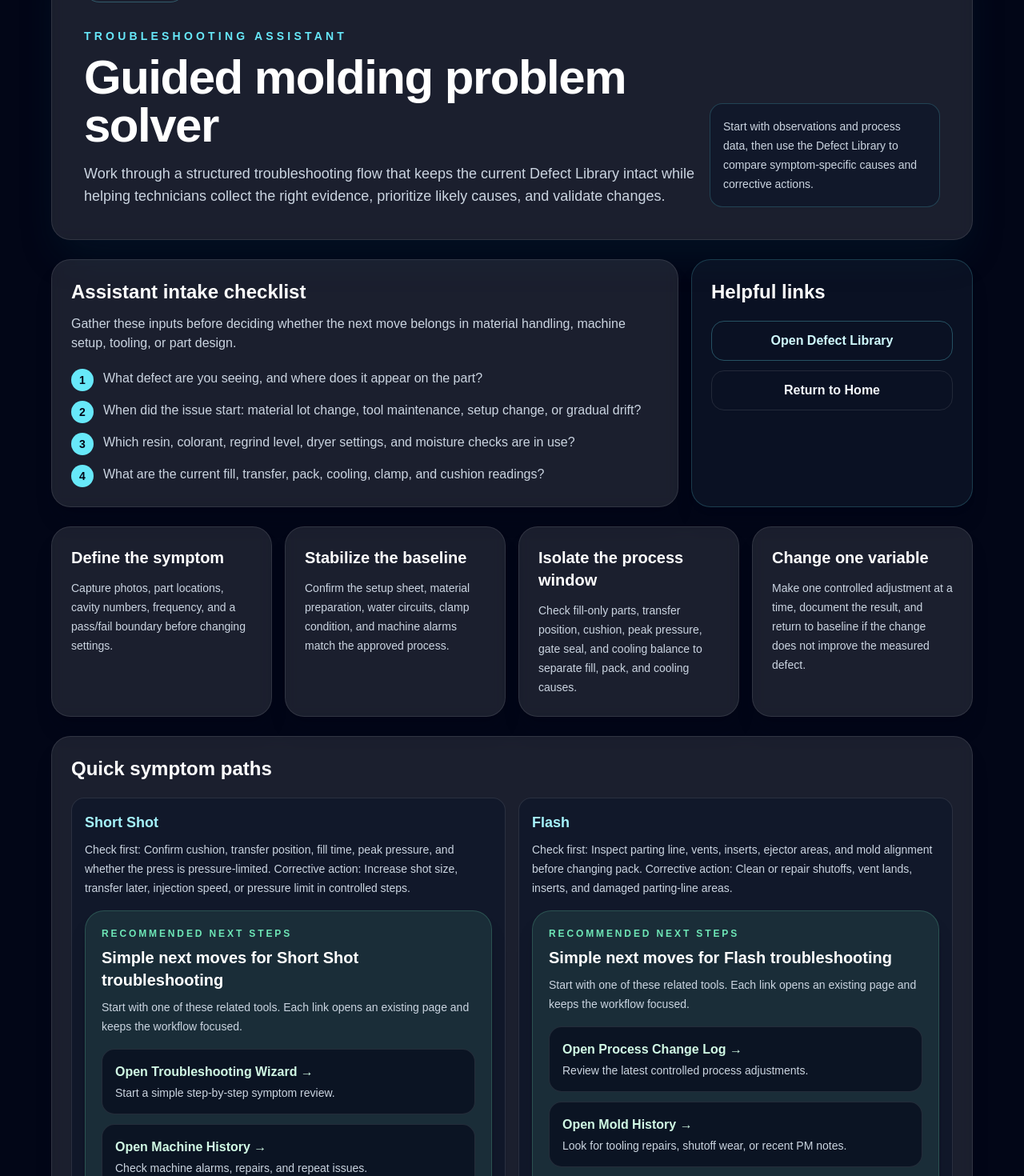
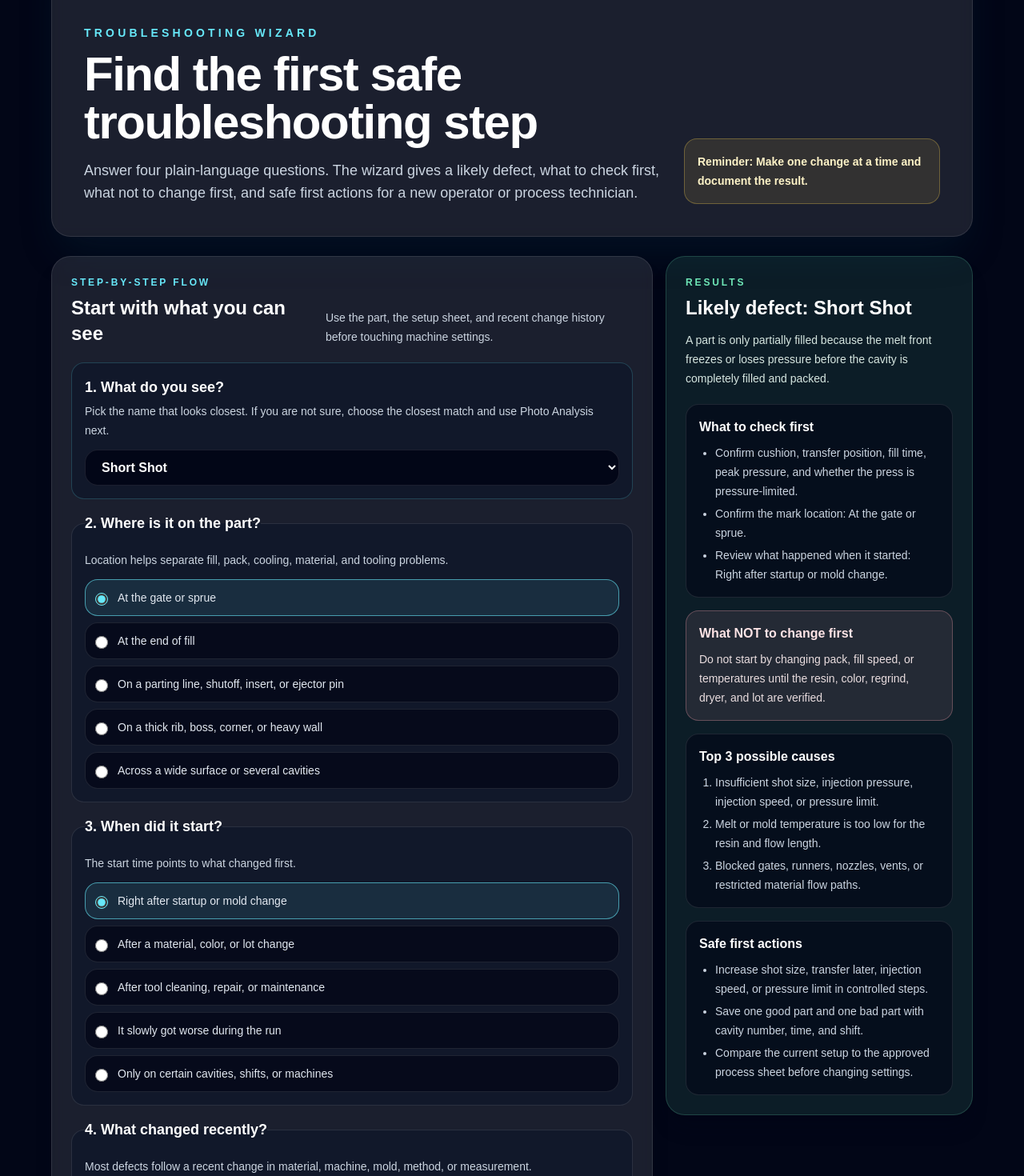
Before and after one commit to scottgraham2882-collab/molding-mentor-ai, a Next.js app: page /troubleshooting in a window 1280 px wide. Shown: the part 100-1570 px from the top of the page at 80% size. Built offline with nearby package versions, Linux system fonts and the light colour scheme.

Commit message:
Improve troubleshooting wizard

```diff
--- a/app/troubleshooting/page.tsx
+++ b/app/troubleshooting/page.tsx
@@ -1,47 +1,117 @@
+"use client";
+
 import Link from "next/link";
+import { useMemo, useState } from "react";
 
-import { RecommendedNextSteps } from "../../components/RecommendedNextSteps";
 import { defectGuides } from "../../lib/defect-data";
 
-const intakeQuestions = [
-  "What defect are you seeing, and where does it appear on the part?",
-  "When did the issue start: material lot change, tool maintenance, setup change, or gradual drift?",
-  "Which resin, colorant, regrind level, dryer settings, and moisture checks are in use?",
-  "What are the current fill, transfer, pack, cooling, clamp, and cushion readings?",
+type WizardAnswers = {
+  defectSlug: string;
+  location: string;
+  timing: string;
+  recentChange: string;
+};
+
+const partLocations = [
+  "At the gate or sprue",
+  "At the end of fill",
+  "On a parting line, shutoff, insert, or ejector pin",
+  "On a thick rib, boss, corner, or heavy wall",
+  "Across a wide surface or several cavities",
 ];
 
-const troubleshootingSteps = [
+const startTimes = [
+  "Right after startup or mold change",
+  "After a material, color, or lot change",
+  "After tool cleaning, repair, or maintenance",
+  "It slowly got worse during the run",
+  "Only on certain cavities, shifts, or machines",
+];
+
+const recentChanges = [
+  "Material, colorant, regrind, dryer, or loader changed",
+  "Machine settings, setup sheet, barrel heats, or water settings changed",
+  "Mold maintenance, vent cleaning, insert work, or hot-runner work happened",
+  "Operator handling, trim, inspection, or packaging changed",
+  "Nothing obvious changed yet",
+];
+
+const beginnerFlow = [
   {
-    title: "Define the symptom",
-    detail:
-      "Capture photos, part locations, cavity numbers, frequency, and a pass/fail boundary before changing settings.",
+    title: "1. What do you see?",
+    helper: "Pick the name that looks closest. If you are not sure, choose the closest match and use Photo Analysis next.",
   },
   {
-    title: "Stabilize the baseline",
-    detail:
-      "Confirm the setup sheet, material preparation, water circuits, clamp condition, and machine alarms match the approved process.",
+    title: "2. Where is it on the part?",
+    helper: "Location helps separate fill, pack, cooling, material, and tooling problems.",
   },
   {
-    title: "Isolate the process window",
-    detail:
-      "Check fill-only parts, transfer position, cushion, peak pressure, gate seal, and cooling balance to separate fill, pack, and cooling causes.",
+    title: "3. When did it start?",
+    helper: "The start time points to what changed first.",
   },
   {
-    title: "Change one variable",
-    detail:
-      "Make one controlled adjustment at a time, document the result, and return to baseline if the change does not improve the measured defect.",
+    title: "4. What changed recently?",
+    helper: "Most defects follow a recent change in material, machine, mold, method, or measurement.",
   },
 ];
 
-const quickPaths = defectGuides.map((defect) => ({
-  symptom: defect.name,
-  slug: defect.slug,
-  action: `Check first: ${defect.checkFirst[0]} Corrective action: ${defect.actions[0]}`,
-}));
+const safeActionFallbacks = [
+  "Save one good part and one bad part with cavity number, time, and shift.",
+  "Compare the current setup to the approved process sheet before changing settings.",
+  "Record the current cushion, fill time, peak pressure, melt temperature, mold temperature, and water flow if available.",
+];
+
+function makeFirstCheck(defect: (typeof defectGuides)[number], answers: WizardAnswers) {
+  return [
+    defect.checkFirst[0],
+    `Confirm the mark location: ${answers.location}.`,
+    `Review what happened when it started: ${answers.timing}.`,
+  ];
+}
+
+function makeDoNotChangeFirst(defect: (typeof defectGuides)[number], answers: WizardAnswers) {
+  if (answers.recentChange.includes("Material")) {
+    return "Do not start by changing pack, fill speed, or temperatures until the resin, color, regrind, dryer, and lot are verified.";
+  }
+
+  if (answers.recentChange.includes("Mold")) {
+    return "Do not chase the issue with machine settings until vents, shutoffs, inserts, hot-runner drops, and maintenance work are checked.";
+  }
+
+  if (defect.processAreas.includes("Pack/hold")) {
+    return "Do not make large pack or hold changes first. Verify cushion, transfer, part weight, and gate seal evidence.";
+  }
+
+  if (defect.processAreas.includes("Cooling")) {
+    return "Do not shorten cooling or raise temperatures first. Confirm water flow, mold temperature, and part temperature.";
+  }
+
+  return "Do not make several setting changes at once. Avoid changing the process before checking the obvious material, mold, and setup items.";
+}
+
+function makeSafeActions(defect: (typeof defectGuides)[number]) {
+  return [defect.actions[0], ...safeActionFallbacks].slice(0, 3);
+}
 
 export default function TroubleshootingPage() {
+  const [answers, setAnswers] = useState<WizardAnswers>({
+    defectSlug: defectGuides[0]?.slug ?? "",
+    location: partLocations[0],
+    timing: startTimes[0],
+    recentChange: recentChanges[0],
+  });
+
+  const likelyDefect = useMemo(
+    () => defectGuides.find((defect) => defect.slug === answers.defectSlug) ?? defectGuides[0],
+    [answers.defectSlug],
+  );
+
+  const firstChecks = makeFirstCheck(likelyDefect, answers);
+  const safeActions = makeSafeActions(likelyDefect);
+  const doNotChangeFirst = makeDoNotChangeFirst(likelyDefect, answers);
+
   return (
-    <main className="min-h-screen bg-slate-950 px-4 py-6 text-slate-100 sm:px-6 lg:px-8">
+    <main className="min-h-screen bg-slate-950 px-4 py-5 text-slate-100 sm:px-6 lg:px-8">
       <div className="mx-auto w-full max-w-6xl">
         <header className="rounded-3xl border border-white/10 bg-white/10 p-5 shadow-2xl shadow-cyan-950/30 backdrop-blur sm:p-8 lg:p-10">
           <Link
@@ -51,84 +121,125 @@ export default function TroubleshootingPage() {
             ← Back home
           </Link>
           <p className="mt-8 text-sm font-semibold uppercase tracking-[0.3em] text-cyan-300">
-            Troubleshooting Assistant
+            Troubleshooting Wizard
           </p>
-          <div className="mt-3 grid gap-4 lg:grid-cols-[1fr_18rem] lg:items-end">
+          <div className="mt-3 grid gap-4 lg:grid-cols-[1fr_20rem] lg:items-end">
             <div>
-              <h1 className="text-4xl font-bold tracking-tight text-white sm:text-5xl lg:text-6xl">
-                Guided molding problem solver
+              <h1 className="text-3xl font-black tracking-tight text-white sm:text-5xl lg:text-6xl">
+                Find the first safe troubleshooting step
               </h1>
               <p className="mt-4 max-w-3xl text-base leading-7 text-slate-300 sm:text-lg">
-                Work through a structured troubleshooting flow that keeps the current Defect Library intact while helping technicians collect the right evidence, prioritize likely causes, and validate changes.
+                Answer four plain-language questions. The wizard gives a likely defect, what to check first, what not to change first, and safe first actions for a new operator or process technician.
               </p>
             </div>
-            <div className="rounded-2xl border border-cyan-300/20 bg-slate-900/70 p-4 text-sm leading-6 text-slate-300">
-              Start with observations and process data, then use the Defect Library to compare symptom-specific causes and corrective actions.
+            <div className="rounded-2xl border border-amber-300/30 bg-amber-300/10 p-4 text-sm font-bold leading-6 text-amber-100">
+              Reminder: Make one change at a time and document the result.
             </div>
           </div>
         </header>
 
-        <section className="mt-6 grid gap-4 lg:grid-cols-[1fr_22rem]">
+        <section className="mt-6 grid gap-4 lg:grid-cols-[minmax(0,1fr)_24rem]">
           <div className="rounded-3xl border border-white/10 bg-white/10 p-5 shadow-xl shadow-slate-950/20 backdrop-blur sm:p-6">
-            <h2 className="text-2xl font-bold text-white">Assistant intake checklist</h2>
-            <p className="mt-3 text-sm leading-6 text-slate-300 sm:text-base">
-              Gather these inputs before deciding whether the next move belongs in material handling, machine setup, tooling, or part design.
-            </p>
-            <ol className="mt-5 space-y-3 text-sm leading-6 text-slate-300 sm:text-base">
-              {intakeQuestions.map((question, index) => (
-                <li key={question} className="flex gap-3">
-                  <span className="flex h-7 w-7 shrink-0 items-center justify-center rounded-full bg-cyan-300 text-sm font-bold text-slate-950">
-                    {index + 1}
-                  </span>
-                  <span>{question}</span>
-                </li>
+            <div className="flex flex-col gap-2 sm:flex-row sm:items-end sm:justify-between">
+              <div>
+                <p className="text-xs font-black uppercase tracking-[0.24em] text-cyan-300">Step-by-step flow</p>
+                <h2 className="mt-2 text-2xl font-bold text-white">Start with what you can see</h2>
+              </div>
+              <p className="max-w-sm text-sm leading-6 text-slate-300">Use the part, the setup sheet, and recent change history before touching machine settings.</p>
+            </div>
+
+            <div className="mt-5 grid gap-4">
+              <label className="rounded-2xl border border-cyan-300/20 bg-slate-900/70 p-4">
+                <span className="block text-lg font-black text-white">{beginnerFlow[0].title}</span>
+                <span className="mt-1 block text-sm leading-6 text-slate-300">{beginnerFlow[0].helper}</span>
+                <select
+                  value={answers.defectSlug}
+                  onChange={(event) => setAnswers((current) => ({ ...current, defectSlug: event.target.value }))}
+                  className="mt-3 w-full rounded-2xl border border-white/10 bg-slate-950 px-4 py-3 text-base font-bold text-white focus:border-cyan-300 focus:outline-none focus:ring-4 focus:ring-cyan-300/20"
+                >
+                  {defectGuides.map((defect) => (
+                    <option key={defect.slug} value={defect.slug}>{defect.name}</option>
+                  ))}
+                </select>
+              </label>
+
+              {[
+                { key: "location", options: partLocations, ...beginnerFlow[1] },
+                { key: "timing", options: startTimes, ...beginnerFlow[2] },
+                { key: "recentChange", options: recentChanges, ...beginnerFlow[3] },
+              ].map((step) => (
+                <fieldset key={step.key} className="rounded-2xl border border-white/10 bg-slate-900/70 p-4">
+                  <legend className="text-lg font-black text-white">{step.title}</legend>
+                  <p className="mt-1 text-sm leading-6 text-slate-300">{step.helper}</p>
+                  <div className="mt-3 grid gap-2">
+                    {step.options.map((option) => (
+                      <label key={option} className="flex gap-3 rounded-2xl border border-white/10 bg-slate-950/70 p-3 text-sm leading-5 text-slate-200 has-[:checked]:border-cyan-300/60 has-[:checked]:bg-cyan-300/10">
+                        <input
+                          type="radio"
+                          name={step.key}
+                          value={option}
+                          checked={answers[step.key as keyof WizardAnswers] === option}
+                          onChange={(event) => setAnswers((current) => ({ ...current, [step.key]: event.target.value }))}
+                          className="mt-1 h-4 w-4 shrink-0 accent-cyan-300"
+                        />
+                        <span>{option}</span>
+                      </label>
+                    ))}
+                  </div>
+                </fieldset>
               ))}
-            </ol>
+            </div>
           </div>
 
-          <aside className="rounded-3xl border border-cyan-300/20 bg-slate-900/70 p-5 shadow-xl shadow-slate-950/20 sm:p-6">
-            <h2 className="text-2xl font-bold text-white">Helpful links</h2>
-            <div className="mt-5 flex flex-col gap-3">
-              <Link
-                href="/defects"
-                className="rounded-2xl border border-cyan-300/30 px-5 py-3 text-center text-base font-bold text-cyan-100 transition hover:border-cyan-200 hover:bg-cyan-300/10"
-              >
-                Open Defect Library
-              </Link>
-              <Link
-                href="/"
-                className="rounded-2xl border border-white/10 px-5 py-3 text-center text-base font-bold text-slate-100 transition hover:border-white/30 hover:bg-white/10"
-              >
-                Return to Home
-              </Link>
+          <aside className="rounded-3xl border border-emerald-300/20 bg-emerald-300/10 p-5 shadow-xl shadow-slate-950/20 sm:p-6 lg:sticky lg:top-6 lg:self-start">
+            <p className="text-xs font-black uppercase tracking-[0.24em] text-emerald-300">Results</p>
+            <h2 className="mt-2 text-2xl font-black text-white">Likely defect: {likelyDefect.name}</h2>
+            <p className="mt-3 text-sm leading-6 text-emerald-50/90">{likelyDefect.description}</p>
+
+            <div className="mt-5 space-y-4">
+              <section className="rounded-2xl border border-white/10 bg-slate-950/60 p-4">
+                <h3 className="font-black text-white">What to check first</h3>
+                <ul className="mt-2 list-disc space-y-1 pl-5 text-sm leading-6 text-slate-300">
+                  {firstChecks.map((item) => <li key={item}>{item}</li>)}
+                </ul>
+              </section>
+
+              <section className="rounded-2xl border border-rose-300/30 bg-rose-300/10 p-4">
+                <h3 className="font-black text-rose-100">What NOT to change first</h3>
+                <p className="mt-2 text-sm leading-6 text-rose-50/90">{doNotChangeFirst}</p>
+              </section>
+
+              <section className="rounded-2xl border border-white/10 bg-slate-950/60 p-4">
+                <h3 className="font-black text-white">Top 3 possible causes</h3>
+                <ol className="mt-2 list-decimal space-y-1 pl-5 text-sm leading-6 text-slate-300">
+                  {likelyDefect.causes.slice(0, 3).map((cause) => <li key={cause}>{cause}</li>)}
+                </ol>
+              </section>
+
+              <section className="rounded-2xl border border-white/10 bg-slate-950/60 p-4">
+                <h3 className="font-black text-white">Safe first actions</h3>
+                <ul className="mt-2 list-disc space-y-1 pl-5 text-sm leading-6 text-slate-300">
+                  {safeActions.map((action) => <li key={action}>{action}</li>)}
+                </ul>
+              </section>
             </div>
           </aside>
         </section>
 
-        <section className="mt-6 grid gap-4 md:grid-cols-2 xl:grid-cols-4">
-          {troubleshootingSteps.map((step) => (
-            <article
-              key={step.title}
-              className="rounded-3xl border border-white/10 bg-white/10 p-5 shadow-xl shadow-slate-950/20 backdrop-blur sm:p-6"
-            >
-              <h2 className="text-xl font-bold text-white">{step.title}</h2>
-              <p className="mt-3 text-sm leading-6 text-slate-300">{step.detail}</p>
-            </article>
-          ))}
-        </section>
-
         <section className="mt-6 rounded-3xl border border-white/10 bg-white/10 p-5 shadow-xl shadow-slate-950/20 backdrop-blur sm:p-6">
-          <h2 className="text-2xl font-bold text-white">Quick symptom paths</h2>
-          <div className="mt-5 grid gap-4 md:grid-cols-2">
-            {quickPaths.map((path) => (
-              <article key={path.symptom} className="rounded-2xl border border-white/10 bg-slate-900/70 p-4">
-                <h3 className="text-lg font-bold text-cyan-200">{path.symptom}</h3>
-                <p className="mt-2 text-sm leading-6 text-slate-300">{path.action}</p>
-                <div className="mt-4">
-                  <RecommendedNextSteps defectSlug={path.slug} contextLabel={`${path.symptom} troubleshooting`} />
-                </div>
-              </article>
-            ))}
+          <div className="grid gap-3 sm:grid-cols-3">
+            <Link href="/defects" className="rounded-2xl border border-cyan-300/30 bg-slate-900/70 p-4 font-black text-cyan-100 transition hover:border-cyan-200 hover:bg-cyan-300/10">
+              Link to Defect Library →
+              <span className="mt-1 block text-sm font-medium leading-5 text-slate-300">Read the full guide for this defect.</span>
+            </Link>
+            <Link href="/coach" className="rounded-2xl border border-cyan-300/30 bg-slate-900/70 p-4 font-black text-cyan-100 transition hover:border-cyan-200 hover:bg-cyan-300/10">
+              Link to AI Molding Coach →
+              <span className="mt-1 block text-sm font-medium leading-5 text-slate-300">Ask follow-up questions about the process.</span>
+            </Link>
+            <Link href="/photo-analysis" className="rounded-2xl border border-cyan-300/30 bg-slate-900/70 p-4 font-black text-cyan-100 transition hover:border-cyan-200 hover:bg-cyan-300/10">
+              Link to Defect Photo Analysis →
+              <span className="mt-1 block text-sm font-medium leading-5 text-slate-300">Use a part photo if the defect name is uncertain.</span>
+            </Link>
           </div>
         </section>
       </div>
```
